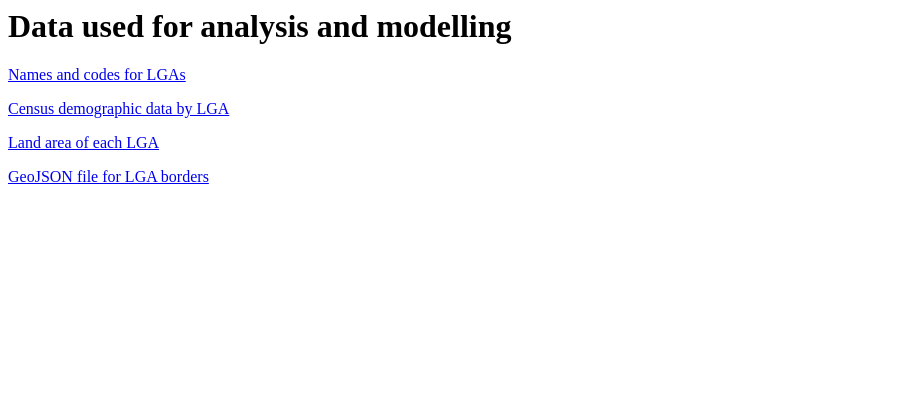
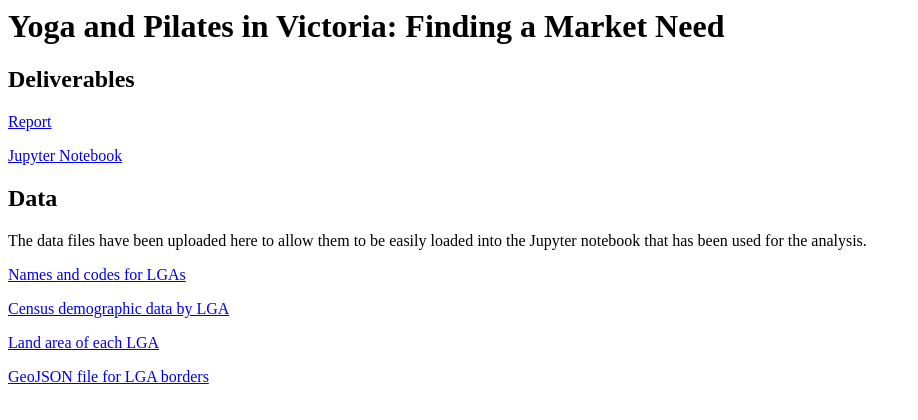
Before and after one commit to amanjit-gill-data/Coursera_Capstone, a plain HTML site: page index.html in a window 1280 px wide. Shown: the whole page, without its empty margins (0-918 px from the left). Drawn offline with Linux system fonts and the light colour scheme.

Commit message:
Add links and information to index.html.

```diff
--- a/index.html
+++ b/index.html
@@ -1,6 +1,11 @@
 <html>
 <body>
-  <h1>Data used for analysis and modelling</h1>
+  <h1>Yoga and Pilates in Victoria: Finding a Market Need</h1>
+  <h2>Deliverables</h2>
+  <p><a href='https://github.com/amanjit-gill-data/Coursera_Capstone/blob/master/Yoga%20and%20Pilates%20in%20Victoria%20-%20Report.pdf'>Report</a></p>
+  <p><a href='https://nbviewer.jupyter.org/github/amanjit-gill-data/Coursera_Capstone/blob/master/Yoga_Pilates_in_Victoria.ipynb'>Jupyter Notebook</a></p>
+  <h2>Data</h2>
+  <p>The data files have been uploaded here to allow them to be easily loaded into the Jupyter notebook that has been used for the analysis.</p>
   <p><a href='Data/LGA_2019_VIC.csv'>Names and codes for LGAs</a></p>
   <p><a href='Data/gcp_selected.xlsx'>Census demographic data by LGA</a></p>
   <p><a href='Data/Vic land areas by LGA.csv'>Land area of each LGA</a></p>
```
